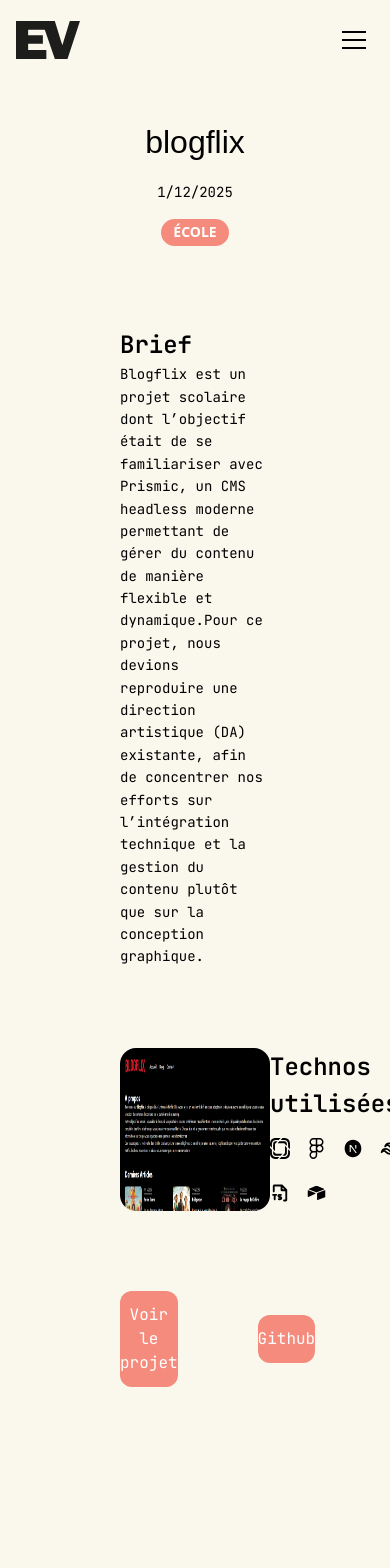
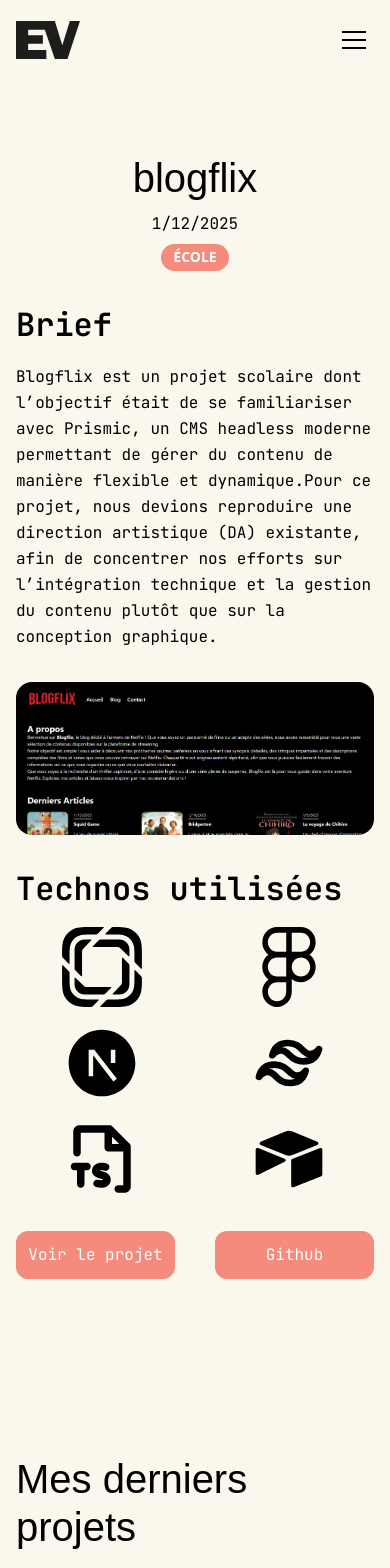
Before and after one commit to EmmaESD/PortfolioEmma, a Next.js app: page /projets/blogflix in a window 390 px wide. Shown: the top 1568 px of the page. Built offline with nearby package versions, Linux system fonts and the light colour scheme; a web font is replaced by a local one.

Commit message:
add responsive

```diff
--- a/app/components/Footer.tsx
+++ b/app/components/Footer.tsx
@@ -3,24 +3,23 @@ import Link from "next/link";
 
 export default function Footer() {
     return (
-        <footer className="w-full py-4 px-4 md:px-10 bg-black flex justify-center items-center">
-            <div className="flex justify-between text-white w-full">
-                <p>
-                    &copy; {new Date().getFullYear()} Tous droits réservés.
-                </p>
-                <p>www.emmavaysse.com</p>
-                <div className="flex gap-4">
+        <footer className="w-full py-8 md:py-4 px-4 md:px-10 bg-black flex justify-center items-center">
+            <div className="flex flex-col md:flex-row justify-between md:items-center gap-6 md:gap-4 text-white w-full max-w-7xl">
+                {/* Réseaux sociaux - en haut */}
+                <div className="flex gap-4 justify-center md:justify-start order-1">
                     <Link
                         href="https://github.com/votreusername"
                         target="_blank"
                         rel="noopener noreferrer"
                         className="cursor-pointer transition-transform duration-300 hover:scale-110"
+                        aria-label="GitHub"
                     >
                         <Image
                             src="/assets/github.svg"
                             alt="github"
                             width={40}
                             height={40}
+                            className="w-9 h-9 md:w-10 md:h-10"
                             style={{
                                 filter: 'brightness(0) invert(1)'
                             }}
@@ -32,18 +31,30 @@ export default function Footer() {
                         target="_blank"
                         rel="noopener noreferrer"
                         className="cursor-pointer transition-transform duration-300 hover:scale-110"
+                        aria-label="LinkedIn"
                     >
                         <Image
                             src="/assets/linkedin.svg"
                             alt="linkedin"
                             width={40}
                             height={40}
+                            className="w-9 h-9 md:w-10 md:h-10"
                             style={{
                                 filter: 'brightness(0) invert(1)'
                             }}
                         />
                     </Link>
                 </div>
+
+                {/* Site web - au milieu */}
+                <p className="text-sm md:text-base text-center order-2">
+                    www.emmavaysse.com
+                </p>
+
+                {/* Copyright - en bas */}
+                <p className="text-xs md:text-sm text-center md:text-right order-3">
+                    &copy; {new Date().getFullYear()} Tous droits réservés.
+                </p>
             </div>
         </footer>
     );
--- a/app/components/LatestProjects.tsx
+++ b/app/components/LatestProjects.tsx
@@ -18,7 +18,7 @@ export default function LatestProjects({ limit = 4 }: LatestProjectsProps) {
         <h3>Mes derniers projets</h3>
         <Link
           href="/projets"
-          className="text-accent hover:text-secondary transition-colors font-medium"
+          className="hidden md:inline-block text-accent hover:text-secondary transition-colors font-medium"
         >
           Voir tous les projets →
         </Link>
--- a/app/components/NavBar.tsx
+++ b/app/components/NavBar.tsx
@@ -98,7 +98,7 @@ export default function NavBar() {
         <div className="flex flex-col items-center justify-center h-full gap-12 px-8">
           <Link
             href="/#qui-suis-je"
-            className="text-black text-2xl font-medium hover:opacity-70 transition-opacity"
+            className="text-black text-xl font-medium hover:opacity-70 transition-opacity"
             onClick={() => setIsMenuOpen(false)}
             style={{ color: 'var(--color-dark)' }}
           >
@@ -107,7 +107,7 @@ export default function NavBar() {
 
           <Link
             href="/projets"
-            className="text-black text-2xl font-medium hover:opacity-70 transition-opacity"
+            className="text-black text-xl font-medium hover:opacity-70 transition-opacity"
             onClick={() => setIsMenuOpen(false)}
             style={{ color: 'var(--color-dark)' }}
           >
--- a/app/components/ProjectLinks.tsx
+++ b/app/components/ProjectLinks.tsx
@@ -14,7 +14,7 @@ export default function ProjectLinks({ project }: ProjectLinksProps) {
   return (
     <section className="flex w-full justify-center">
 
-      <div className="flex justify-between items-center w-full gap-20 max-w-150">
+      <div className="flex justify-between items-center w-full gap-10 lg:gap-20 max-w-150">
         {/* Bouton 1 : Lien démo */}
         {project.demoUrl && (
           <ButtonProject
--- a/app/page.tsx
+++ b/app/page.tsx
@@ -148,11 +148,11 @@ export default async function Home() {
               </div>
             </div>
           </div>
+          <LatestProjects limit={4} />
         </div>
+
       </section>
 
-      {/* DERNIERS PROJETS */}
-      <LatestProjects limit={4} />
 
     </main>
   );
--- a/app/projets/[slug]/page.tsx
+++ b/app/projets/[slug]/page.tsx
@@ -32,40 +32,55 @@ export default function ProjectPage({ params }: { params: { slug: string } }) {
   }
 
   return (
-    <main className="typography flex flex-col gap-20 px-30">
-      <div className='flex flex-col justify-center items-center gap-4'>
-        <h1 className='text-xl'>{project.title}</h1>
-        <p>{project.date.toLocaleDateString()}</p>
+    <main className="typography flex flex-col gap-8 md:gap-12 lg:gap-20 px-4 md:px-8 lg:px-30 py-8 md:py-12 lg:py-16">
+      {/* En-tête du projet */}
+      <div className='flex flex-col justify-center items-center gap-2 md:gap-4'>
+        <h1 className='text-2xl md:text-3xl lg:text-xl text-center'>{project.title}</h1>
+        <p className='text-sm md:text-base'>{project.date.toLocaleDateString()}</p>
         <Tag category={project.category} />
       </div>
-      <div>
-        <h2 className='text-lg'>Brief</h2>
-        <p>{project.longDescription}</p>
+
+      {/* Brief */}
+      <div className='max-w-4xl mx-auto w-full'>
+        <h2 className='text-xl md:text-2xl lg:text-lg mb-4'>Brief</h2>
+        <p className='text-sm md:text-base leading-relaxed'>{project.longDescription}</p>
       </div>
-      <div className='flex justify-between'>
+
+      {/* Image et Technos */}
+      <div className='flex flex-col lg:flex-row gap-8 lg:gap-12 lg:justify-between items-start w-full max-w-7xl mx-auto'>
+        {/* Image */}
+        <div className='w-full lg:w-1/2'>
           <Image
             src={project.image}
             alt={project.title}
             width={600}
             height={500}
-          className="object-fit rounded-2xl"
+            className="w-full h-auto object-cover rounded-2xl"
           />
-        <div className='flex flex-col gap-4'>
-          <h2 className='text-lg'>Technos utilisées</h2>
-          <div className='grid grid-cols-4 gap-4'>
+        </div>
+
+        {/* Technos */}
+        <div className='flex flex-col gap-4 w-full lg:w-1/2'>
+          <h2 className='text-xl md:text-2xl lg:text-lg'>Technos utilisées</h2>
+          <div className='grid grid-cols-2 sm:grid-cols-3 md:grid-cols-4 lg:grid-cols-3 xl:grid-cols-4 gap-4'>
             {project.technologies.map((tech) => (
-              <div key={tech.id} className='flex items-center mb-2'>
+              <div key={tech.id} className='flex items-center justify-center'>
                 <Techno icon={tech.icon} name={tech.name} />
               </div>
             ))}
           </div>
         </div>
+      </div>
 
-      </div>
+      {/* Liens du projet */}
       <div className="flex w-full justify-center">
         <ProjectLinks project={project} />
       </div>
+
+      {/* Derniers projets */}
+      <div className="w-full">
         <LatestProjects limit={4} />
+      </div>
     </main>
   );
 }
--- a/app/projets/page.tsx
+++ b/app/projets/page.tsx
@@ -4,7 +4,7 @@ import CardProject from '../components/CardProject';
 
 export default function ProjectsPage() {
   return (
-    <main className=" typography px-16 h-screen">
+    <main className=" typography px-10 md:px-16 lg:px-20 mb-10">
       <h1 className='text-2xl'>Mes Projets</h1>
       <p>Découvrez mes projets persos et d'école !</p>
 
```
Lines whose indentation alone changed are shown as unchanged.
